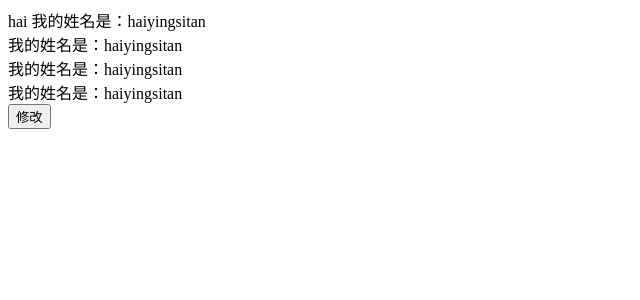
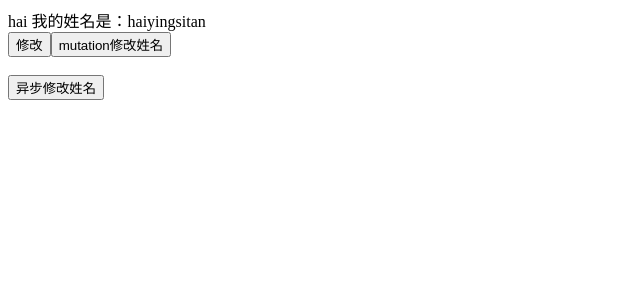
Before and after one commit to yinhaiying/Vue-Series, a Vue app in the folder packages/vuex/: page / in a window 1280 px wide. Shown: the top 300 px of the page, without its empty margins (0-640 px from the left). Built offline with nearby package versions, Linux system fonts and the light colour scheme.

Commit message:
mutations的实现

```diff
--- a/packages/vuex/src/App.vue
+++ b/packages/vuex/src/App.vue
@@ -2,13 +2,9 @@
   <div id="app">
    {{$store.state.name}}
    我的姓名是：{{$store.getters.myName}}<br>
-   我的姓名是：{{$store.getters.myName}}<br>
-   我的姓名是：{{$store.getters.myName}}<br>
-   我的姓名是：{{$store.getters.myName}}<br>
    <button @click = "$store.state.name = 'hello'">修改</button>
-   <!-- 我的姓名是：{{$store.getters.myName}}<br>
-   <button @click = "$store.commit('setName','爱因斯坦')">修改姓名</button><br><br>
-   <button @click = "$store.dispatch('changeName','还应斯坦')">异步修改姓名</button> -->
+   <button @click = "$store.commit('setName','爱因斯坦')">mutation修改姓名</button><br><br>
+   <button @click = "$store.dispatch('changeName','还应斯坦')">异步修改姓名</button>
   </div>
 </template>
 
--- a/packages/vuex/src/store/index.js
+++ b/packages/vuex/src/store/index.js
@@ -11,10 +11,8 @@ const store = new Vuex.Store({
     },
     getters:{   // 计算属性
         myName(state){
-          console.log("getter:")
             return  state.name + "yingsitan";
         }
-
     },
     mutations:{   // method同步地更改
       setName(state,payload){
--- a/packages/vuex/src/vuex/store.js
+++ b/packages/vuex/src/vuex/store.js
@@ -24,15 +24,25 @@ export class Store {
                 $$state: state // vue中的所有state都会将数据进行劫持
             },
             computed
-        });
+        })
 
-
-
-    //   options.getters.
+        // mutations
+        this.mutations = {};
+        forEachValue(options.mutations,(fn,key) => {
+            this.mutations[key] = (payload) => fn(this.state,payload)
+        })
     }
-    get state(){
+    get state() {
         return this._vm._data.$$state
     }
+    commit = (type,payload) => {   // 保证this指向当前实例
+      // 调用commit，其实就是去this.mutations中找
+      this.mutations[type](payload)
+    }
+
+        // forEachValue(options.actions,(fn,key) => {
+        //   this.actions[key] = () => {}
+        // })
 }
 
 
```
Also changed, not shown: 1 other file (tests, documents, lock files or other folders). Lines whose indentation alone changed are shown as unchanged.
